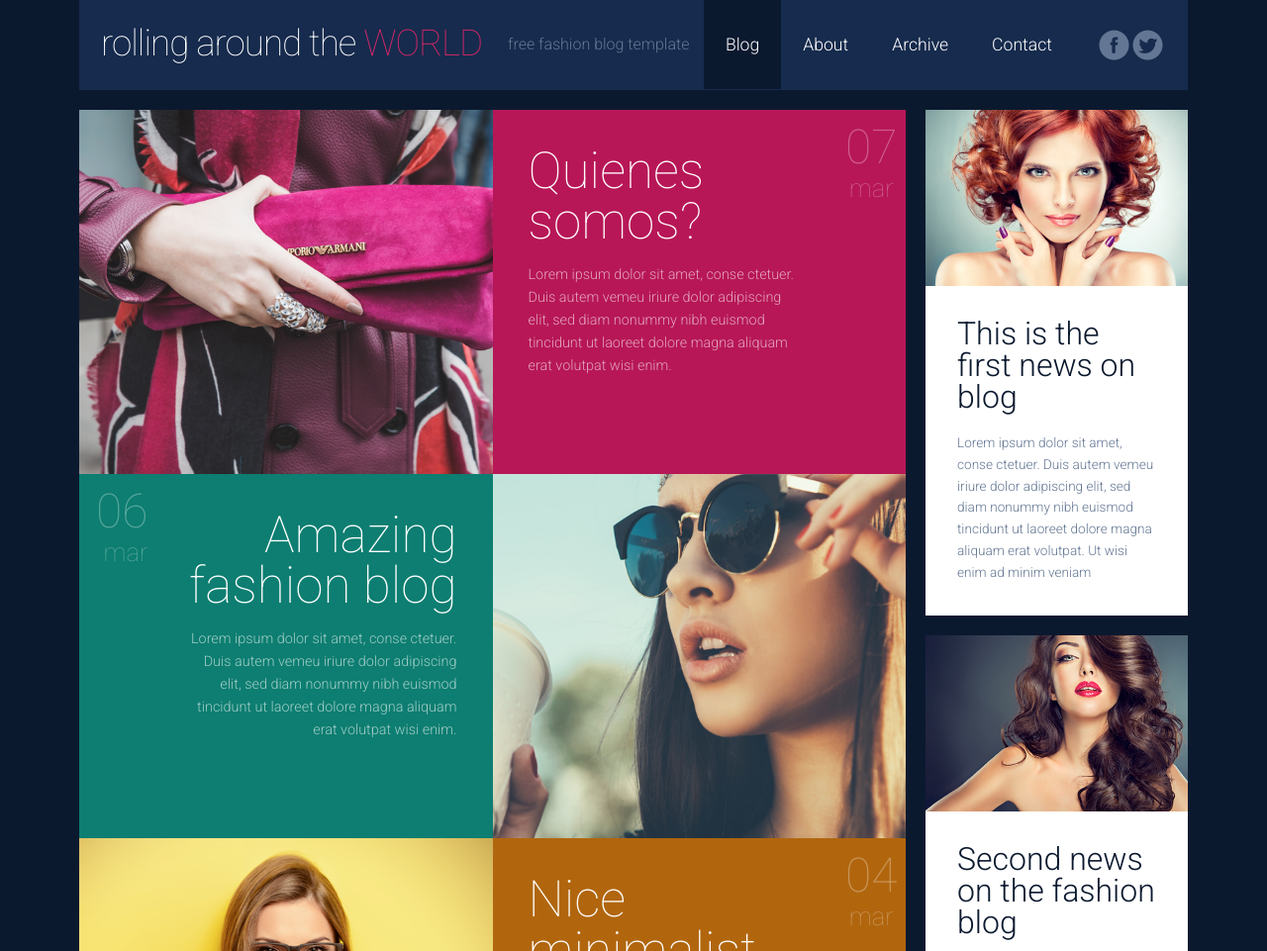
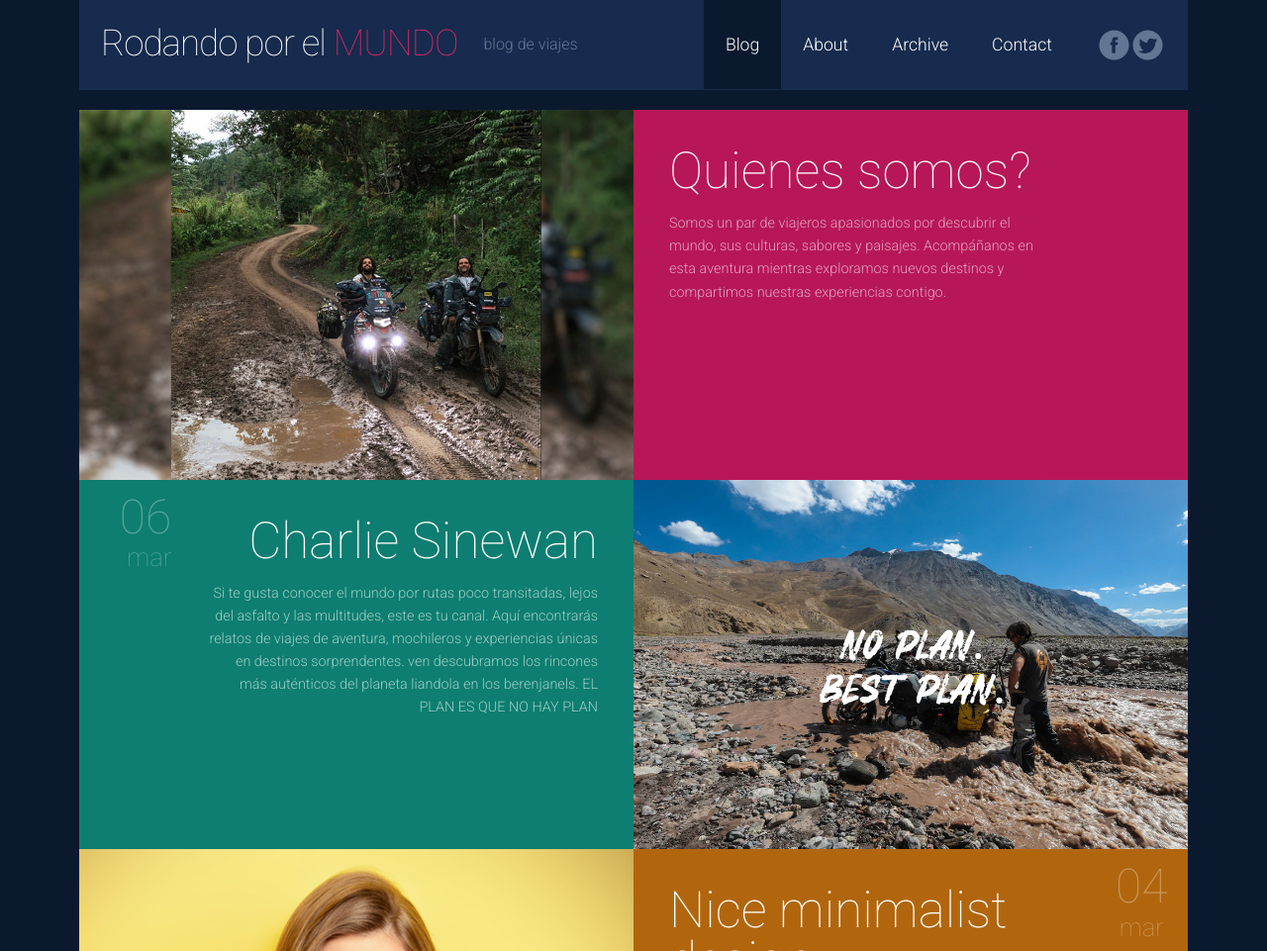
Before and after one commit to Taborda18/Proyecto-taller-1, a plain HTML site: page index.html in a window 1280 px wide. Shown: the top 961 px of the page at 99% size. Drawn offline with Linux system fonts and the light colour scheme.

Commit message:
CAMBIOS PRIMERAS PORTADAS

```diff
--- a/index.html
+++ b/index.html
@@ -3,7 +3,7 @@
    <head>
       <meta charset="UTF-8">
       <meta name="viewport" content="width=device-width" />
-      <title>Fashion is our passion | Free responsive Fashion Blog template
+      <title> Rodando por el MUNDO - blog de viajes
       </title>
       <meta name="description" content="Download free amazing responsive Fashion Blog template."/>
       <meta name="keywords" content="free, responsive, blog, fashion, web site, template"/>
@@ -28,9 +28,9 @@
                <div class="top-nav">
                   <p class="nav-text"></p>
                   <a class="logo" href="index.html">
-                   rolling around the <span>WORLD</span>
+                   Rodando por el <span>MUNDO</span>
                   </a>
-                  <h1>free fashion blog template</h1>
+                  <h1>blog de viajes</h1>
                   <ul class="top-ul right">
                      <li>
                         <a href="index.html">Blog</a>
@@ -61,14 +61,13 @@
       <section id="home-section" class="line">
          <div class="margin">
             <!-- ARTICLES -->
-            <div class="s-12 l-9">
+            <div class="s-12 l-12">
 
                <!-- ARTICLE 1 -->
                <article class="post-1 line">
                   <!-- image -->
                   <div class="s-12 l-6 post-image">
-                     <a href="post-1.html">
-                     <img src="img/post1.jpg" alt="Fashion 1">
+                     <img src="img/Charly-Sinewan-Soy-Tribu-2.webp" alt="Fashion 1">
                      </a>
                   </div>
                   <!-- text -->
@@ -76,13 +75,8 @@
                      <a href="post-1.html">
                         <h2>Quienes somos?</h2>
                      </a>
-                     <p>Lorem ipsum dolor sit amet, conse ctetuer. Duis autem vemeu iriure dolor adipiscing elit, sed diam nonummy nibh euismod tincidunt ut laoreet dolore magna aliquam erat volutpat wisi enim.
+                     <p>Somos un par de viajeros apasionados por descubrir el mundo, sus culturas, sabores y paisajes. Acompáñanos en esta aventura mientras exploramos nuevos destinos y compartimos nuestras experiencias contigo.
                      </p>
-                  </div>
-                  <!-- date -->
-                  <div class="s-12 l-1 post-date">
-                     <p class="date">07</p>
-                     <p class="month">mar</p>
                   </div>
                </article>
 
@@ -91,15 +85,15 @@
                   <!-- image -->
                   <div class="s-12 l-6 post-image">
                      <a href="post-2.html">
-                     <img src="img/post2.jpg" alt="Fashion 2">
+                     <img src="img/bg_01_1000x.webp" alt="Fashion 2">
                      </a>
                   </div>
                   <!-- text -->
                   <div class="s-12 l-5 post-text">
                      <a href="post-2.html">
-                        <h2>Amazing fashion blog</h2>
+                        <h2>Charlie Sinewan</h2>
                      </a>
-                     <p>Lorem ipsum dolor sit amet, conse ctetuer. Duis autem vemeu iriure dolor adipiscing elit, sed diam nonummy nibh euismod tincidunt ut laoreet dolore magna aliquam erat volutpat wisi enim.
+                     <p>Si te gusta conocer el mundo por rutas poco transitadas, lejos del asfalto y las multitudes, este es tu canal. Aquí encontrarás relatos de viajes de aventura, mochileros y experiencias únicas en destinos sorprendentes. ven descubramos los rincones más auténticos del planeta liandola en los berenjanels. EL PLAN ES QUE NO HAY PLAN
                      </p>
                   </div>
                   <!-- date -->
@@ -173,27 +167,6 @@
                   </div>
                </article>
             </div>
-            <!-- SIDEBAR -->
-            <div class="s-12 l-3">
-               <aside>
-                  <!-- NEWS 1 -->
-                  <img src="img/news1.jpg" alt="News 1">
-                  <div class="aside-block margin-bottom">
-                     <h3>This is the first news on blog</h3>
-                     <p>Lorem ipsum dolor sit amet, conse ctetuer. Duis autem vemeu iriure dolor adipiscing elit, sed diam nonummy nibh euismod tincidunt ut laoreet dolore magna aliquam erat volutpat. Ut wisi enim ad minim veniam</p>
-                  </div>
-                  <!-- NEWS 2 -->
-                  <img src="img/news2.jpg" alt="News 2">
-                  <div class="aside-block margin-bottom">
-                     <h3>Second news on the fashion blog</h3>
-                     <p>Lorem ipsum dolor sit amet, conse ctetuer. Duis autem vemeu iriure dolor adipiscing elit, sed diam nonummy nibh euismod tincidunt ut laoreet dolore magna aliquam erat volutpat. Ut wisi enim ad minim veniam</p>
-                  </div>
-                  <!-- AD REGION -->
-                  <div class="advertising margin-bottom">
-                     <img src="img/banner.jpg" alt="ad banner">
-                  </div>
-               </aside>
-            </div>
          </div>
       </section>
       <!-- FOOTER -->
```
Also changed, not shown: img/Charly-Sinewan-Soy-Tribu-2.webp (added), img/bg_01_1000x.webp (added).
